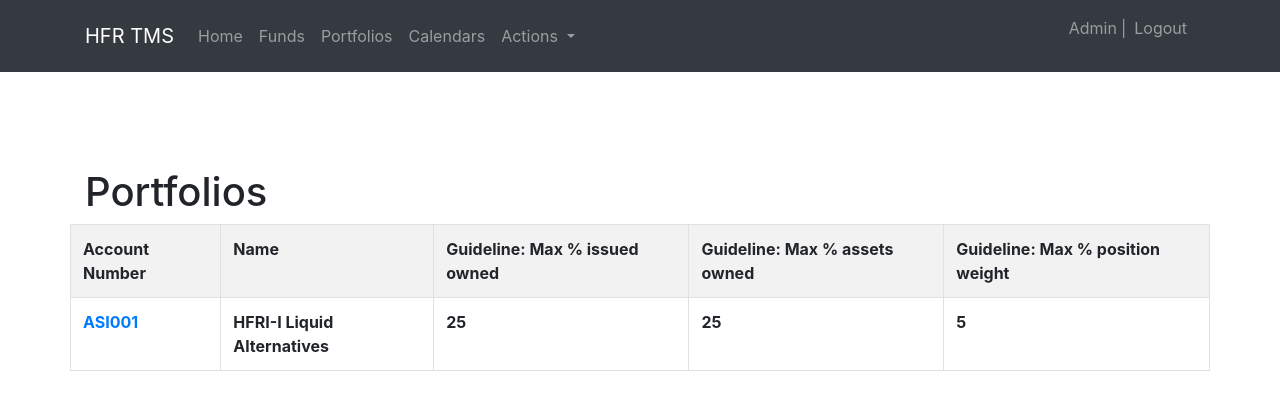
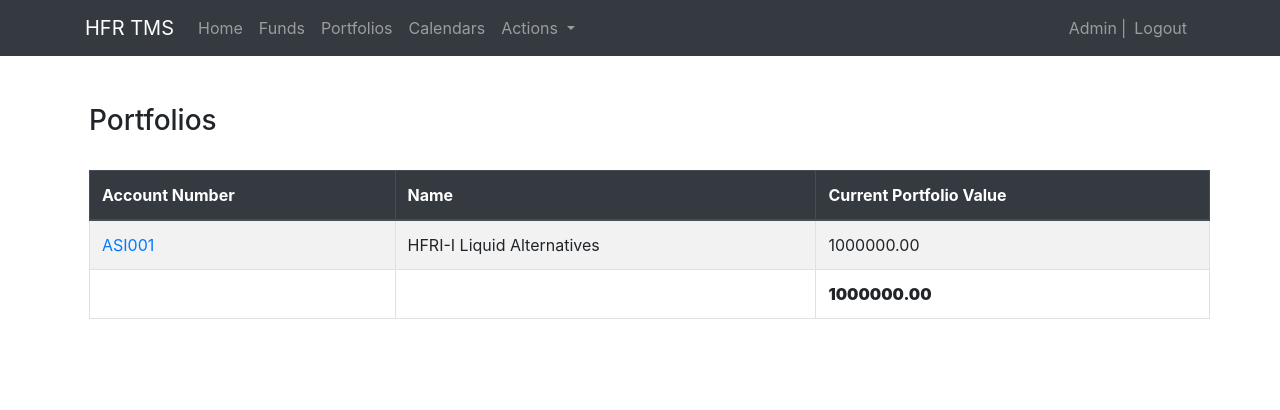
Before and after one commit to eoghanmc/hfr-trading, a Django app: page /trading/portfolios/ in a window 1280 px wide. Shown: the top 410 px of the page. Run offline with Django 3.2, Linux system fonts and the light colour scheme; a user stored in the database is signed in; data comes from the database, SQL or seed files in the repository; both versions use the stored data as it was after the commit; lists and menus that the app fills with data are empty; some libraries are stand-ins or nearby versions.

Commit message:
changes to index, position file upload, and other minor tweaks

```diff
--- a/trading/models.py
+++ b/trading/models.py
@@ -3,6 +3,7 @@ from django.urls import reverse_lazy
 from datetime import time
 from django.core.validators import MaxValueValidator, MinValueValidator
 import datetime
+from django.db.models import Sum
 
 
 STATUSES = (
@@ -47,6 +48,11 @@ class Portfolio(models.Model):
     def get_absolute_url(self):
         """Returns the url to access a particular instance of Fund."""
         return reverse_lazy('portfolio-detail', args=[str(self.pk)])
+
+    def get_position_sum(self):
+        sum = "%.2f" % list(
+            self.position_set.aggregate(Sum('value')).values())[0]
+        return sum
 
     def __str__(self):
         return self.account_number
@@ -125,7 +131,7 @@ class Position(models.Model):
 
     # Methods
     def __str__(self):
-        return self.id
+        return str(self.id)
 
 
 class TradeItem(models.Model):
--- a/trading/templates/base.html
+++ b/trading/templates/base.html
@@ -10,9 +10,12 @@
 
         <link rel="stylesheet" href="https://stackpath.bootstrapcdn.com/bootstrap/4.3.1/css/bootstrap.min.css">
         <link rel="stylesheet" href="https://maxcdn.bootstrapcdn.com/font-awesome/4.7.0/css/font-awesome.min.css">
+        <link rel="stylesheet" href="https://cdn.datatables.net/1.10.19/css/dataTables.bootstrap4.min.css">
 
         <script src="https://ajax.googleapis.com/ajax/libs/jquery/3.3.1/jquery.min.js"></script>
         <script src="https://cdnjs.cloudflare.com/ajax/libs/popper.js/1.14.7/umd/popper.min.js"></script>
+        <script src="https://cdn.datatables.net/1.10.19/js/jquery.dataTables.min.js"></script>
+        <script src="https://cdn.datatables.net/1.10.19/js/dataTables.bootstrap4.min.js"></script>
         <script src="https://stackpath.bootstrapcdn.com/bootstrap/4.3.1/js/bootstrap.min.js"></script>
 
         <!-- Add additional CSS in static file -->
@@ -52,8 +55,8 @@
                     </ul>
                     <ul class="navbar-nav ml-auto">
                         {% if user.is_authenticated %}
-                            <li class="nav-item"><p class="navbar-text">{{ user.first_name }}</p></li>
-                            <li class="nav-item ml-1"><p class="navbar-text">|</p></li>
+                            <li class="nav-item"><span class="navbar-text">{{ user.first_name }}</span></li>
+                            <li class="nav-item ml-1"><span class="navbar-text">|</span></li>
                             <li>
                                 <a class="nav-link" href="{% url 'logout' %}?next={{request.path}}">Logout</a>
                             </li>
@@ -69,8 +72,6 @@
         <div class="container">
             <br>
             <br>
-            <br>
-            <br>
         </div>
         <div class="container">{% block content %}{% endblock %}</div>
     </body>
--- a/trading/templates/trading/portfolio_list.html
+++ b/trading/templates/trading/portfolio_list.html
@@ -1,29 +1,45 @@
 {% extends "base.html" %}
 
 {% block content %}
-<h1>Portfolios</h1>
-<div class="row">
-    <table class="table table-striped table-bordered" style="width:100%">
-        <tr>
-          <th>Account Number</th>
-          <th>Name</th>
-          <th>Guideline: Max % issued owned</th>
-          <th>Guideline: Max % assets owned</th>
-          <th>Guideline: Max % position weight</th>
-        </tr>
+<div class="row ml-1">
+    <h3>Portfolios</h3>
+</div>
+<br>
+<div class="row ml-1">
         {% if portfolio_list %}
+        <table id="dt-example" class="table table-striped table-bordered table-hover" style="width:100%">
+            <thead class="thead-dark">
+                <tr>
+                    <th>Account Number</th>
+                    <th>Name</th>
+                    <th>Current Portfolio Value</th>
+                </tr>
+            </thead>
+            <tbody>
             {% for portfolio in portfolio_list %}
                 <tr>
-                    <th><a href="#">{{ portfolio.account_number }}</a></th>
-                    <th>{{ portfolio.name }}</th>
-                    <th>{{ portfolio.guideline_shares_owned }}</th>
-                    <th>{{ portfolio.guideline_assets_owned }}</th>
-                    <th>{{ portfolio.guideline_max_weight }}</th>
+                    <td><a href="#">{{ portfolio.account_number }}</a></td>
+                    <td>{{ portfolio.name }}</td>
+                    <td>{{ portfolio.get_position_sum }}</td>
                 </tr>
             {% endfor %}
+            </tbody>
+            <tfoot>
+                <tr>
+                    <th></th>
+                    <th></th>
+                    <th><strong>{{ portfolios_sum }}</strong></th>
+                <tr>
+            </tfoot>
         {% else %}
             <p>There are no portfolios</p>
         {% endif %}
     </table>
 </div>
+
+<!-- <script type="text/javascript">
+    $(document).ready(function() {
+        $('#dt-example').DataTable();
+    });
+</script> -->
 {% endblock %}
--- a/trading/views.py
+++ b/trading/views.py
@@ -1,10 +1,13 @@
 from django.shortcuts import render
 from django.views import generic
-from trading.models import Fund, Portfolio
+from trading.models import Fund, Portfolio, Position
 from .forms import UploadFileForm, GenerateTradesForm, UploadDailyPositionForm
 from django.urls import reverse_lazy
 from django.contrib.auth.mixins import LoginRequiredMixin
 from django.contrib.auth.decorators import login_required
+from django.db.models import Sum
+import plotly.offline as opy
+import plotly.graph_objs as go
 
 
 # Create index/homepage view (functions-based)
@@ -21,11 +24,21 @@ def index(request):
     num_index_isin_unique = Fund.objects.all().values('index_isin')\
         .distinct().count()
 
+    # graph example
+    portfolios = Portfolio.objects.all()
+    labels = [x['name'] for x in portfolios.values()]
+    values = [x.get_position_sum() for x in portfolios]
+
+    fig = go.Figure(data=[go.Pie(labels=labels, values=values)])
+    div = opy.plot(fig, auto_open=False, output_type='div', config={
+        'displayModeBar': False})
+
     # Generate context (aka output data)
     context = {
         "num_funds": num_funds,
         "num_active_funds": num_active_funds,
         "num_unique_index_funds": num_index_isin_unique,
+        "graph": div
     }
 
     # Render request with context data
@@ -38,13 +51,21 @@ class FundView(LoginRequiredMixin, generic.ListView):
     login_url = 'login'
     redirect_field_name = 'redirect_to'
 
+
 # Create Portfolio List page (class-based)
-
-
 class PortfoliosView(LoginRequiredMixin, generic.ListView):
     model = Portfolio
     login_url = 'login'
     redirect_field_name = 'redirect_to'
+
+    def get_context_data(self, **kwargs):
+        # Call the base implementation first to get a context
+        context = super().get_context_data(**kwargs)
+
+        # Add in a QuerySet of all the portfolio sum
+        context['portfolios_sum'] = "%.2f" % list(
+            Position.objects.aggregate(Sum('value')).values())[0]
+        return context
 
 
 # Create Fund Detail page (class-based)
@@ -69,7 +90,7 @@ class FundUploaderView(LoginRequiredMixin, generic.FormView):
 class PositionUploaderView(LoginRequiredMixin, generic.FormView):
     template_name = 'upload-positions.html'
     form_class = UploadDailyPositionForm
-    success_url = reverse_lazy('')
+    success_url = reverse_lazy('index')
     login_url = 'login'
     redirect_field_name = 'redirect_to'
 
```
Also changed, not shown: trading/forms.py (+22 -7 lines), trading/templates/index.html (+17 -1 lines), db.sqlite3, 3 other files.
